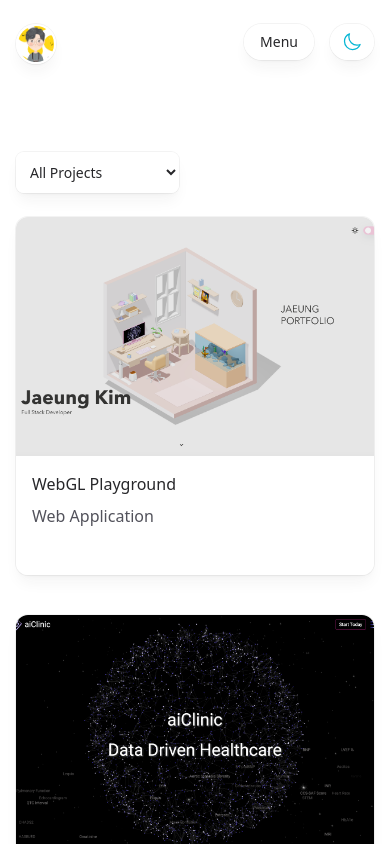
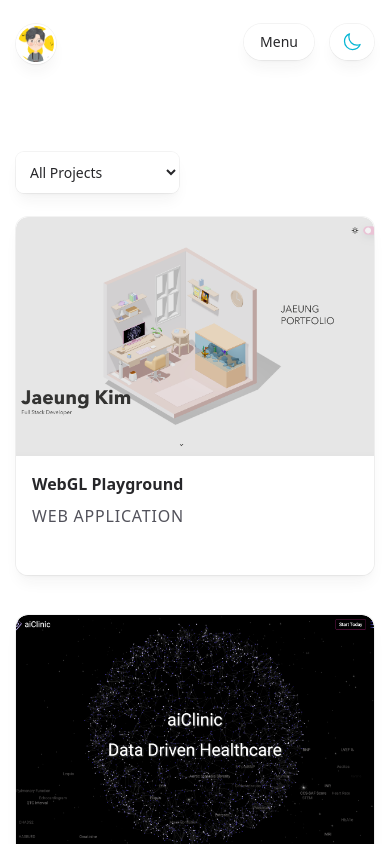
Before and after one commit to jaeungkim/portfolio-website-nextjs, a Next.js app: page /projects in a window 390 px wide. Shown: the top 844 px of the page. Built offline with nearby package versions, Linux system fonts and the light colour scheme.

Commit message:
230323 12:46pm

```diff
--- a/components/projects/ProjectSingle.tsx
+++ b/components/projects/ProjectSingle.tsx
@@ -5,33 +5,52 @@ import Link from "next/link";
 const ProjectSingle = ({ id, img, title, category }) => (
   <Link href={`/projects/${id}`} passHref>
     <motion.div
-      initial={{ opacity: 0 }}
-      animate={{ opacity: 1 }}
-      transition={{
-        ease: "easeInOut",
-        duration: 0.7,
-        delay: 0.15,
-      }}
+      whileHover={{ scale: 1.05 }}
+      whileTap={{ scale: 0.95 }}
       className="overflow-hidden aspect-square rounded-xl shadow-zinc-800/5 ring-1 ring-zinc-900/5 shadow-lg hover:shadow-xl cursor-pointer mb-10 sm:mb-0 bg-white/90 dark:bg-zinc-800/90 hover:bg-zinc-100 dark:hover:bg-zinc-900"
       aria-label="Single Project"
     >
-      <motion.div className="rounded-t-xl">
-        <Image
-          className="aspect-[3/2] transform hover:scale-105 transition-transform duration-500 ease-in-out object-cover object-center w-full h-full"
+      <motion.div
+        initial={{ opacity: 0 }}
+        animate={{ opacity: 1 }}
+        transition={{
+          ease: "easeInOut",
+          duration: 0.7,
+          delay: 0.15,
+        }}
+        className="relative rounded-t-xl overflow-hidden"
+      >
+        <img
           src={img}
           alt="Single Project"
-          layout="responsive"
-          width={100}
-          height={90}
+          className="aspect-[3/2] w-full h-full object-cover object-center transform hover:scale-105 transition-transform duration-500 ease-in-out"
         />
       </motion.div>
       <div className="p-4">
-        <p className="text-md md:text-lg mb-2 text-zinc-800 dark:text-zinc-100">
+        <motion.p
+          initial={{ y: 20, opacity: 0 }}
+          animate={{ y: 0, opacity: 1 }}
+          transition={{
+            ease: "easeInOut",
+            duration: 0.7,
+            delay: 0.15,
+          }}
+          className="text-md md:text-lg mb-2 text-zinc-800 dark:text-zinc-100 font-bold"
+        >
           {title}
-        </p>
-        <span className="text-md text-zinc-600 dark:text-zinc-400">
+        </motion.p>
+        <motion.span
+          initial={{ y: 20, opacity: 0 }}
+          animate={{ y: 0, opacity: 1 }}
+          transition={{
+            ease: "easeInOut",
+            duration: 0.7,
+            delay: 0.3,
+          }}
+          className="text-md text-zinc-600 dark:text-zinc-400 font-medium uppercase tracking-wider"
+        >
           {category}
-        </span>
+        </motion.span>
       </div>
     </motion.div>
   </Link>
--- a/components/shared/date.tsx
+++ b/components/shared/date.tsx
@@ -1,29 +1,26 @@
 import { parseISO, format } from "date-fns";
 
-export default function Date({
-  dateString,
-  mobile,
-}: {
+interface Props {
   dateString: string;
   mobile: boolean;
-}) {
+}
+
+export default function Date({ dateString, mobile }: Props) {
   const date = parseISO(dateString);
-  return mobile ? (
-    <time
-      className="md:hidden relative z-10 order-first mb-3 flex items-center text-sm text-zinc-400 dark:text-zinc-500 pl-3.5"
-      dateTime={dateString}
-    >
-      <span className="absolute inset-y-0 left-0 flex items-center">
-        <span className="h-4 w-0.5 rounded-full bg-zinc-200 dark:bg-zinc-500"></span>
-      </span>
-      {format(date, "LLLL d, yyyy")}
-    </time>
-  ) : (
-    <time
-      className="mt-1 hidden md:block relative z-10 order-first mb-3 flex items-center text-sm text-zinc-400 dark:text-zinc-500"
-      dateTime={dateString}
-    >
-      <span className="absolute inset-y-0 left-0 flex items-center"></span>
+  const commonClasses =
+    "relative z-10 order-first mb-3 flex items-center text-sm text-zinc-400 dark:text-zinc-500";
+  const mobileClasses = "md:hidden pl-3.5";
+  const desktopClasses = "hidden md:block mt-1";
+  const classes = mobile
+    ? `${commonClasses} ${mobileClasses}`
+    : `${commonClasses} ${desktopClasses}`;
+  return (
+    <time className={classes} dateTime={dateString}>
+      {mobile && (
+        <span className="absolute inset-y-0 left-0 flex items-center">
+          <span className="h-4 w-0.5 rounded-full bg-zinc-200 dark:bg-zinc-500"></span>
+        </span>
+      )}
       {format(date, "LLLL d, yyyy")}
     </time>
   );
--- a/package.json
+++ b/package.json
@@ -28,6 +28,7 @@
     "motion": "^10.15.5",
     "next": "latest",
     "next-themes": "^0.2.1",
+    "nextjs-progressbar": "^0.0.16",
     "react": "18.2.0",
     "react-dom": "18.2.0",
     "react-icons": "^4.8.0",
--- a/pages/blog.tsx
+++ b/pages/blog.tsx
@@ -4,7 +4,6 @@ import { useState } from "react";
 import { motion } from "framer-motion";
 import Date from "../components/shared/date";
 import Layout from "../components/shared/layout";
-import ViewCounter from "../components/shared/viewCounter";
 import { getSortedPostsData } from "../lib/posts";
 
 interface Post {
@@ -58,6 +57,7 @@ export default function Blog({ allPostsData }: BlogProps) {
                 </button>
               ))}
             </div>
+
             {allPostsData
               .filter(postMatchesSelectedTags)
               .map(({ id, date, summary, title, tags }) => (
--- /dev/null
+++ b/pages/loading.tsx
@@ -0,0 +1,24 @@
+import React from "react";
+import styles from "../styles/loading.module.css";
+
+function Loading() {
+  return (
+    <div className="border border-blue-300 shadow rounded-md p-4 max-w-sm w-full mx-auto">
+      <div className="animate-pulse flex space-x-4">
+        <div className="rounded-full bg-slate-700 h-10 w-10"></div>
+        <div className="flex-1 space-y-6 py-1">
+          <div className="h-2 bg-slate-700 rounded"></div>
+          <div className="space-y-3">
+            <div className="grid grid-cols-3 gap-4">
+              <div className="h-2 bg-slate-700 rounded col-span-2"></div>
+              <div className="h-2 bg-slate-700 rounded col-span-1"></div>
+            </div>
+            <div className="h-2 bg-slate-700 rounded"></div>
+          </div>
+        </div>
+      </div>
+    </div>
+  );
+}
+
+export default Loading;
--- a/pages/projects/[id].tsx
+++ b/pages/projects/[id].tsx
@@ -2,10 +2,31 @@ import Image from "next/image";
 import Layout from "../../components/shared/layout";
 import { FiClock, FiTag } from "react-icons/fi";
 import { projectsData } from "../../data/projectsData";
+import router from "next/router";
 
 function ProjectSingle(props) {
   return (
     <Layout>
+      <button
+        onClick={() => router.back()}
+        type="button"
+        aria-label="Go back to articles"
+        className="group mb-8 flex h-10 w-10 items-center justify-center rounded-full bg-white shadow-md shadow-zinc-800/5 ring-1 ring-zinc-900/5 transition dark:border dark:border-zinc-700/50 dark:bg-zinc-800 dark:ring-0 dark:ring-white/10 dark:hover:border-zinc-700 dark:hover:ring-white/20 lg:absolute lg:-left-5 lg:mb-0 lg:-mt-2 xl:-top-1.5 xl:left-0 xl:mt-0"
+      >
+        <svg
+          viewBox="0 0 16 16"
+          fill="none"
+          aria-hidden="true"
+          className="h-4 w-4 stroke-zinc-500 transition group-hover:stroke-zinc-700 dark:stroke-zinc-500 dark:group-hover:stroke-zinc-400"
+        >
+          <path
+            d="M7.25 11.25 3.75 8m0 0 3.5-3.25M3.75 8h8.5"
+            strokeWidth="1.5"
+            strokeLinecap="round"
+            strokeLinejoin="round"
+          ></path>
+        </svg>
+      </button>
       {/* Header */}
       <div>
         <p className="font-general-medium text-left text-3xl sm:text-4xl font-bold text-zinc-900 dark:text-zinc-100 mt-14 sm:mt-20 mb-7">
@@ -32,14 +53,11 @@ function ProjectSingle(props) {
         {props.project.ProjectImages.map((project) => {
           return (
             <div className="mb-10 sm:mb-0" key={project.id}>
-              <Image
+              <img
                 src={project.img}
                 className="rounded-xl cursor-pointer shadow-lg sm:shadow-none"
                 alt={project.title}
                 key={project.id}
-                layout="responsive"
-                width={100}
-                height={90}
               />
             </div>
           );
```
Also changed, not shown: 1 other file (tests, documents, lock files or other folders).
